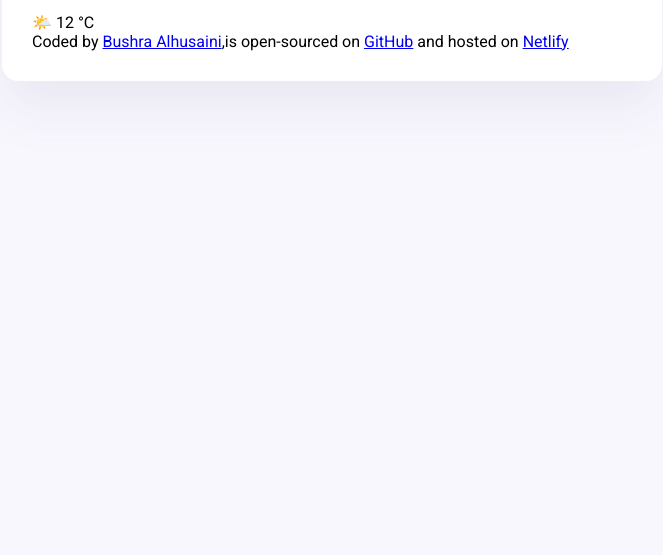
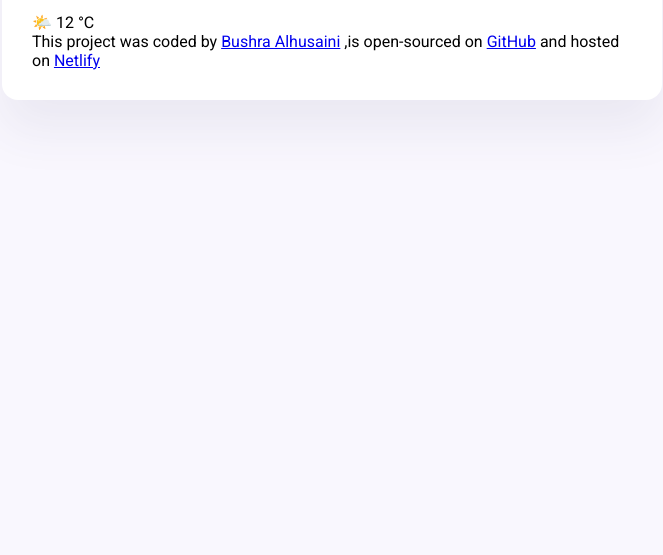
Before and after one commit to Bushra-88/SkyCast-weatherapp, a plain HTML site: page index.html in a window 1280 px wide. Shown: the part 245-800 px from the top of the page, without its empty margins (308-971 px from the left). Drawn offline with Linux system fonts and the light colour scheme.

Commit message:
Update the Html

```diff
--- a/index.html
+++ b/index.html
@@ -36,10 +36,11 @@
         <div>🌤️ 12 °C</div>
       </main>
       <footer>
-        Coded by
+        This project was coded by
         <a href="https://github.com/Bushra-88" target="_blank"
           >Bushra Alhusaini</a
-        >,is open-sourced on
+        >
+        ,is open-sourced on
         <a
           href="https://github.com/Bushra-88/Weather-forecast/tree/main"
           target="_blank"
```
